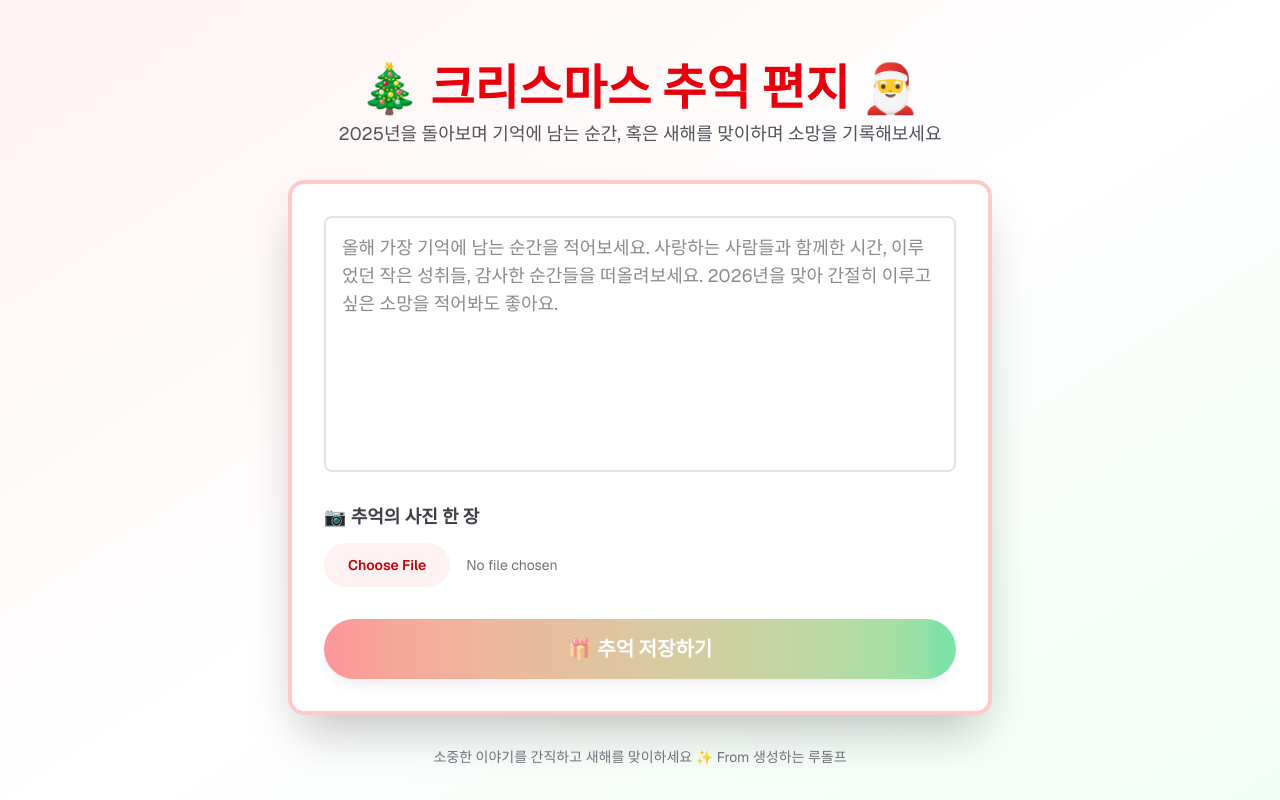
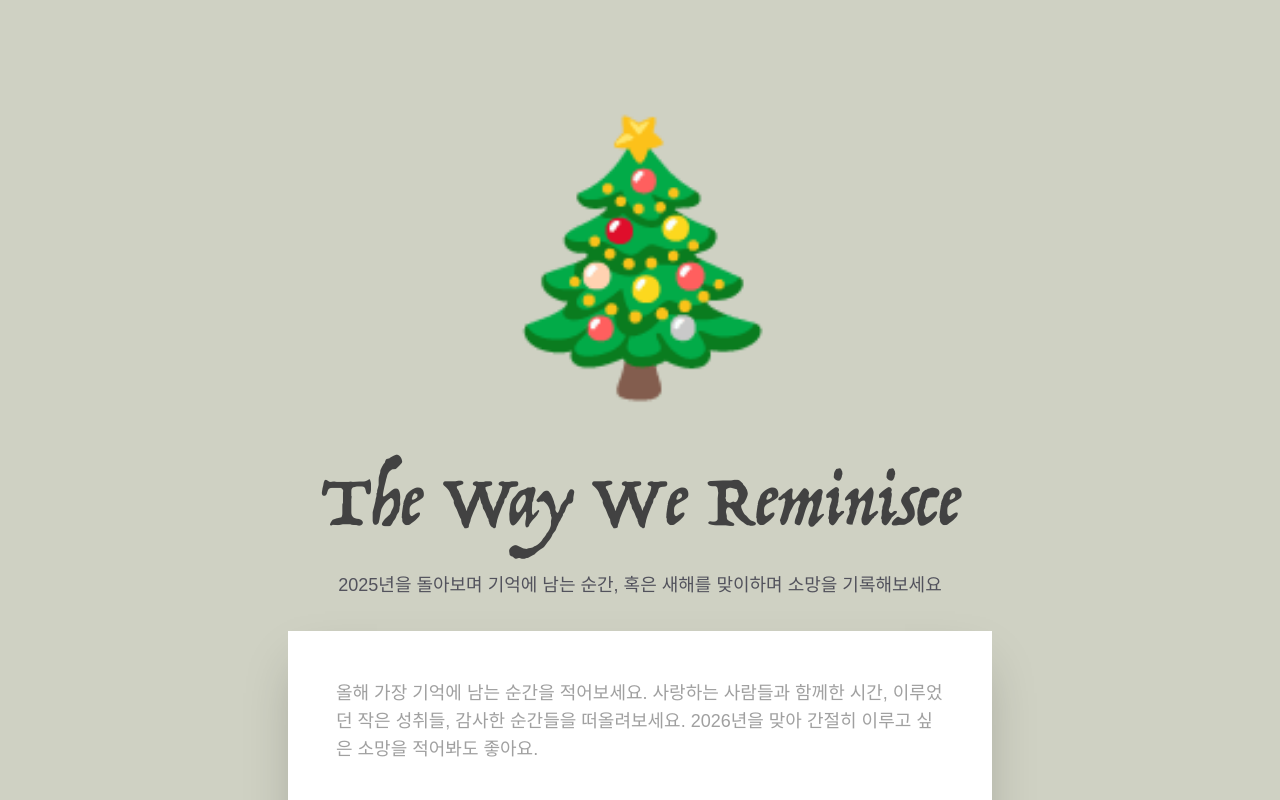
Before and after one commit to ajangeunajang-kaist/christmas, a Next.js app: page / in a window 1280 px wide. Shown: the top 800 px of the page. Built offline with nearby package versions, Linux system fonts and the light colour scheme.

Commit message:
Fix: Design

```diff
--- a/app/page.tsx
+++ b/app/page.tsx
@@ -1,11 +1,24 @@
 "use client";
 
 import Image from "next/image";
-import { useState } from "react";
+import { useState, useEffect } from "react";
 
 export default function Home() {
   const [letter, setLetter] = useState("");
   const [imagePreview, setImagePreview] = useState<string | null>(null);
+  const [fontLoaded, setFontLoaded] = useState(false);
+
+  useEffect(() => {
+    const font = new FontFace(
+      "Trattatello",
+      "url(/font/Trattatello.woff) format('woff')"
+    );
+
+    font.load().then((loadedFont) => {
+      document.fonts.add(loadedFont);
+      setFontLoaded(true);
+    });
+  }, []);
 
   const handleImageUpload = (e: React.ChangeEvent<HTMLInputElement>) => {
     const file = e.target.files?.[0];
@@ -24,12 +37,16 @@ export default function Home() {
   };
 
   return (
-    <div className="flex min-h-screen items-center justify-center bg-gradient-to-br from-red-50 via-white to-green-50 dark:from-red-950 dark:via-black dark:to-green-950 font-sans">
+    <div className="flex text-[#424242] min-h-screen items-center justify-center bg-[#CFD1C3]">
       <main className="flex min-h-screen w-full max-w-3xl flex-col items-center gap-8 py-16 px-8">
         {/* Header */}
         <div className="text-center">
-          <h1 className="text-5xl font-bold text-red-600 dark:text-red-400 mb-2">
-            🎄 크리스마스 추억 편지 🎅
+          <div className="text-[20vw]">🎄</div>
+          <h1
+            className="text-[clamp(3rem,6vw,5rem)] text-[#424242] dark:text-red-400 mb-2"
+            style={{ fontFamily: fontLoaded ? "Trattatello, serif" : "serif" }}
+          >
+            The Way We Reminisce
           </h1>
           <p className="text-lg text-zinc-600 dark:text-zinc-400">
             2025년을 돌아보며 기억에 남는 순간, 혹은 새해를 맞이하며 소망을
@@ -38,12 +55,12 @@ export default function Home() {
         </div>
 
         {/* Letter Writing Section */}
-        <div className="w-full bg-white dark:bg-zinc-900 rounded-2xl shadow-2xl p-8 border-4 border-red-200 dark:border-red-900">
+        <div className="w-full h-full bg-white dark:bg-zinc-900  shadow-2xl p-8">
           <textarea
             value={letter}
             onChange={(e) => setLetter(e.target.value)}
             placeholder="올해 가장 기억에 남는 순간을 적어보세요. 사랑하는 사람들과 함께한 시간, 이루었던 작은 성취들, 감사한 순간들을 떠올려보세요. 2026년을 맞아 간절히 이루고 싶은 소망을 적어봐도 좋아요."
-            className="w-full h-64 p-4 text-lg border-2 border-zinc-200 dark:border-zinc-700 rounded-lg resize-none focus:outline-none focus:ring-2 focus:ring-red-500 dark:bg-zinc-800 dark:text-zinc-100"
+            className="w-full h-[50vh] p-4 text-lg resize-none focus:outline-none dark:bg-zinc-800 dark:text-zinc-100"
           />
 
           {/* Image Upload Section */}
@@ -82,15 +99,16 @@ export default function Home() {
           <button
             onClick={handleSubmit}
             disabled={!letter.trim()}
-            className="w-full mt-8 py-4 bg-gradient-to-r from-red-500 to-green-500 text-white text-xl font-bold rounded-full hover:from-red-600 hover:to-green-600 transition-all disabled:opacity-50 disabled:cursor-not-allowed shadow-lg"
+            style={{ fontFamily: fontLoaded ? "Trattatello, serif" : "serif" }}
+            className="w-full mt-8 py-4 bg-[#CFD1C3] text-white text-3xl rounded-full hover:from-red-600 hover:to-green-600 transition-all disabled:opacity-50 disabled:cursor-not-allowed shadow-lg"
           >
-            🎁 추억 저장하기
+            Create Your Monument
           </button>
         </div>
 
         {/* Footer */}
         <p className="text-sm text-zinc-500 dark:text-zinc-500 text-center">
-          소중한 이야기를 간직하고 새해를 맞이하세요 ✨ From 생성하는 루돌프
+          The Way We Reminisce ✨ From 생성하는 루돌프
         </p>
       </main>
     </div>
```
Also changed, not shown: public/font/Trattatello.woff (added).
